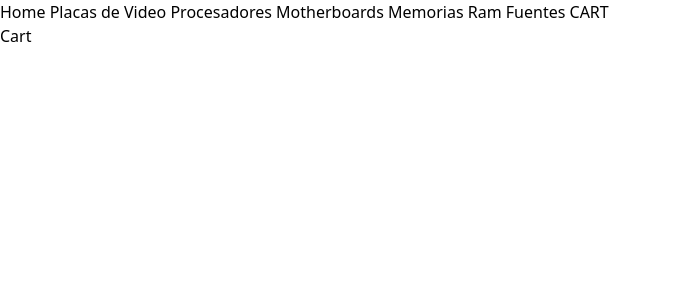
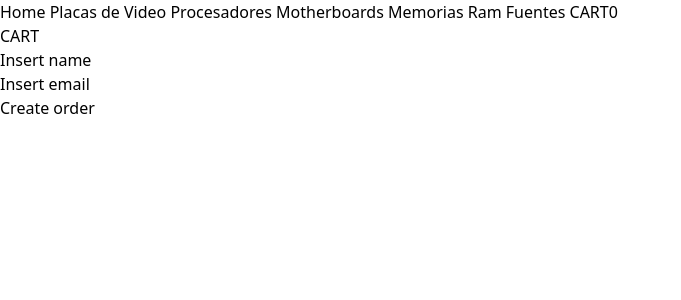
Before and after one commit to LautyPale/ecommerce-test, a React (Vite) app: page /cart in a window 1280 px wide. Shown: the top 300 px of the page, without its empty margins (0-681 px from the left). Built offline with nearby package versions, Linux system fonts and the light colour scheme.

Commit message:
add Firebase database and cartContext

```diff
--- a/src/App.jsx
+++ b/src/App.jsx
@@ -1,22 +1,24 @@
 import NavBar from "./components/NavBar/NavBar.jsx"
 import ItemListContainer from "./components/ItemListContainer/ItemListContainer"
 import ItemDetailContainer from "./components/ItemDetailContainer/ItemDetailContainer"
-import Cart from "./components/Cart/Cart"
+import CartDetail from "./components/Cart/Cart"
 import './App.css';
 import { Route, Routes } from 'react-router-dom'
-
+import CartContextProvider from "./context/CartContext/CartContextProvider.jsx";
 
 export default function App() {
 
   return (
     <>
+      <CartContextProvider>
         <NavBar />
         <Routes>
             <Route path='/' element={<ItemListContainer />}/>
             <Route path='/category/:categoryId' element={<ItemListContainer />}/>
             <Route path='/detail/:id' element={<ItemDetailContainer />}/>
-          <Route path='/cart' element={<Cart/>}/>
+            <Route path='/cart' element={<CartDetail/>}/>
         </Routes>
+      </CartContextProvider>
     </>
   )
 }
--- a/src/components/Cart/Cart.jsx
+++ b/src/components/Cart/Cart.jsx
@@ -1,8 +1,111 @@
+import { useContext, useState } from 'react'
+import Form from '../Form/Form'
+import CartContext from '../../context/CartContext/CartContext'
+import { getFirestore, collection, addDoc } from 'firebase/firestore'
 
+export default function CartDetail () {
 
+  const [orderId, setOrderId] = useState('')
+  const { cart, removeItem, getTotal, clear } = useContext(CartContext)
 
-export default function Cart () {
+  const [buyer, setBuyer] = useState({
+    name: '',
+    email: ''
+  })
+
+  const [error, setError] = useState({
+    name: '',
+    email: '',
+    cart: ''
+  })
+
+  const handleInputChange = (e) => {
+
+    setBuyer({
+      ...buyer,
+      [e.target.name]: e.target.value
+    })
+
+  }
+
+  const submit = (e) => {
+    e.preventDefault()
+
+    const localError = {}
+    if (!buyer.name) {
+      localError.name = 'Name is required'
+    }
+    if (!buyer.email) {
+      localError.email = 'Email is required'
+    }
+    if (cart.length === 0) {
+      localError.cart = 'Cart cannot be empty'
+    }
+    if (Object.keys(localError).length === 0) {
+      addOrder()
+    } else {
+      setError(localError)
+    }
+
+  }
+
+  const addOrder = () => {
+    const purchase = {
+      buyer,
+      items: cart,
+      total: getTotal(),
+      date: new Date()
+    }
+    const db = getFirestore()
+    const orderCollection = collection(db, 'orders')
+    addDoc(orderCollection, purchase)
+    .then (docRef => {
+            setOrderId(docRef.id)
+            clear()
+            setBuyer({
+              name: '',
+              email: ''
+            })
+          })
+    .catch (error => console.log(error))
+
+  }
+
+  const orderCompleted = () => {
+    if (orderId) {
+      return <p className='m-4 text-center'>Your order has been successfully created. Your order number is {orderId}</p>
+    }
+  }
+
   return (
-    <div>Cart</div>
+    <div className=''>
+      CART
+      <div className='cart-container'>
+        {cart.map((item) => (
+          <div key={item.id} className='flex flex-row m-4 shadow shadow-red-500'>
+            <div>
+              <p>Producto: {item.name}</p>
+              <p>Cantidad: {item.quantity}</p>
+            </div>
+            <img src={item.image} alt={item.name} className='h-32'/>
+            <button onClick={() => removeItem(item.id)} className='cart-button'>
+              Remove
+            </button>
+
+          </div>
+        ))}
+      </div>
+
+      <Form
+        handleInputChange={handleInputChange}
+        submit={submit}
+        formData={buyer}
+        error={error}
+      />
+      {
+        orderCompleted()
+      }
+
+    </div>
   )
 }
--- /dev/null
+++ b/src/components/Counter/Counter.jsx
@@ -0,0 +1,29 @@
+import { useState } from "react";
+
+export default function Counter({ onAdd, quantity = 1 }) {
+    const [count, setCount] = useState(quantity)
+
+    const handleIncrement = () => {
+        setCount(count + 1)
+    }
+
+    const handleDecrement = () => {
+        if (count > 1) {
+            setCount(count - 1)
+        }
+    }
+
+    const handleAddToCart = () => {
+        onAdd(count)
+        setCount(1)
+    }
+
+    return (
+        <div>
+            <button onClick={handleDecrement} className="px-2 py-0.5 border-4 border-black">-</button>
+            <span className="m-2 px-2 py-0.5">{count}</span>
+            <button onClick={handleIncrement} className="px-2 py-0.5 border-4 border-black">+</button>
+            <button onClick={handleAddToCart} className="mx-2 px-2 py-0.5 border-4 border-black">Add to cart</button>
+        </div>
+    )
+}
--- /dev/null
+++ b/src/components/Form/Form.jsx
@@ -0,0 +1,31 @@
+
+
+export default function Form ({ handleInputChange, submit, formData, error}){
+
+  return (
+    <form onSubmit={submit} className='max-w-md h-fit mx-auto flex flex-col m-4 rounded-xl shadow shadow-green-500'>
+
+      {
+        Object.keys(formData).map((key, index) => (
+          <div key={index} className='m-4 shadow shadow-black'>
+            <label htmlFor={key}>Insert {key}</label>
+            <input
+              className="m-2 border-2 rounded-md"
+              type={key === 'email' ? 'email' : 'text'}
+              name={key} id={key}
+              onChange={handleInputChange}
+              value={formData[key] || ''}
+            />
+            {error[key] && <span className="text-red-600">{error[key]}</span>}
+          </div>
+        ))
+      }
+
+      {error.cart && <div className="mx-4 text-red-600">{error.cart}</div>}
+
+      <button className="button">Create order</button>
+
+    </form>
+  )
+
+}
--- a/src/components/ItemDetailContainer/ItemDetail.jsx
+++ b/src/components/ItemDetailContainer/ItemDetail.jsx
@@ -1,13 +1,15 @@
+import Counter from "../Counter/Counter";
 
-
-export default function ItemDetail({ name, model, price, category }) {
+export default function ItemDetail({ item, onAdd }) {
   return (
-    <div className="flex flex-col mx-auto items-center">
-        <h3>DETAIL</h3>
-        <p>Name: {name}</p>
-        <p>Model: {model}</p>
-        <p>Price: {price}</p>
-        <p>Category: {category}</p>
+    <div key={item.id} className="flex flex-col mx-auto items-center">
+      <img src={item.image} alt={item.name} />
+      <h3>Name: {item.name}</h3>
+      <p>Description: {item.model}</p>
+      <p>Price: {item.price}</p>
+      <p>Stock: {item.stock}</p>
+      <p>Category: {item.category}</p>
+      <Counter onAdd={ onAdd }/>
     </div>
   )
 }
--- a/src/components/ItemDetailContainer/ItemDetailContainer.jsx
+++ b/src/components/ItemDetailContainer/ItemDetailContainer.jsx
@@ -1,22 +1,37 @@
+import { useEffect, useState, useContext } from 'react';
 import ItemDetail from './ItemDetail';
 import { useParams } from 'react-router-dom';
-
+import { getDoc, doc, getFirestore } from 'firebase/firestore'
+import CartContext from '../../context/CartContext/CartContext';
 
 export default function ItemDetailContainer() {
 
-    const { id } = useParams();
-    console.log(id);
-    const data = {
-        id: 1,
-        name: 'Product Name',
-        model: 'Product Model',
-        price: 1000,
-        category: 'Product Category',
-    }
+  const [item, setItem] = useState({})
+  const { id } = useParams()
+  const { addItem } = useContext(CartContext)
+
+  const onAdd = (quantity) => {
+    addItem(item, quantity)
+  }
+
+  useEffect(() => {
+    const db = getFirestore()
+    const docRef = doc(db, 'items', id)
+    getDoc(docRef)
+    .then ((snapshot) => {
+      if (snapshot.exists()) {
+        setItem({
+          id: snapshot.id,
+          ...snapshot.data()
+        })
+      }
+    })
+
+  }, [id])
 
   return (
     <div className="flex flex-row m-4 h-auto shadow shadow-green-500">
-        <ItemDetail item={data}/>
+        <ItemDetail item={item} onAdd={onAdd}/>
     </div>
   )
 }
--- a/src/components/ItemListContainer/Item.jsx
+++ b/src/components/ItemListContainer/Item.jsx
@@ -1,13 +1,15 @@
+import { Link } from 'react-router-dom'
 
-
-export default function Item ({item}) {
+export default function Item ({ item }) {
   return (
-    <div className="w-40 h-auto m-4 shadow shadow-indigo-900">
-        <p>Name: </p>
-        <p>Model: </p>
-        <p>Price: </p>
-        <p>Category: </p>
-        {item}
+    <div key={item.id} className="w-40 h-auto m-4 shadow shadow-indigo-900">
+        <img src={item.image} alt={item.name} />
+        <h3>Name: {item.name}</h3>
+        <p>Description: {item.model}</p>
+        <p>Price: {item.price}</p>
+        <p>Stock: {item.stock}</p>
+        <p>Category: {item.category}</p>
+        <Link className='button' to={`/detail/${item.id}`}>Ver Detalle</Link>
     </div>
   )
 }
--- a/src/components/NavBar/NavBar.jsx
+++ b/src/components/NavBar/NavBar.jsx
@@ -1,8 +1,12 @@
+import { useContext } from "react"
 import { NavLink } from "react-router-dom"
-
+import CartContext from "../../context/CartContext/CartContext"
 
 
 export default function NavBar () {
+
+  const { cart } = useContext(CartContext)
+
   return (
     <ul className="flex flex-row justify-end m-4 shadow shadow-blue-500">
         <NavLink to={'/'} className="mx-4 px-4 py-2 cursor-pointer shadow bg-gray-500 shadow-orange-600 text-white"> Home </NavLink>
@@ -11,7 +15,10 @@ export default function NavBar () {
         <NavLink to={'/category/mother'} className="mx-4 px-4 py-2 cursor-pointer shadow bg-gray-500 shadow-orange-600 text-white"> Motherboards </NavLink>
         <NavLink to={'/category/ram'} className="mx-4 px-4 py-2 cursor-pointer shadow bg-gray-500 shadow-orange-600 text-white"> Memorias Ram </NavLink>
         <NavLink to={'/category/psu'} className="mx-4 px-4 py-2 cursor-pointer shadow bg-gray-500 shadow-orange-600 text-white"> Fuentes </NavLink>
-        <NavLink to={'/cart'} className="mx-4 px-4 py-2 cursor-pointer shadow bg-gray-500 shadow-orange-600 text-white"> CART </NavLink>
+        <NavLink to={'/cart'} className="mx-4 px-4 py-2 cursor-pointer shadow bg-gray-500 shadow-orange-600 text-white">
+          CART
+          <span>{cart.length}</span>
+        </NavLink>
     </ul>
   )
 }
--- /dev/null
+++ b/src/context/CartContext/CartContext.js
@@ -0,0 +1,5 @@
+import { createContext } from 'react';
+
+const CartContext = createContext();
+
+export default CartContext;
--- /dev/null
+++ b/src/context/CartContext/CartContextProvider.jsx
@@ -0,0 +1,65 @@
+import {useState} from "react";
+import CartContext from "./CartContext";
+
+const CartContextProvider = ({children}) => {
+
+    const [cart, setCart] = useState([])
+
+    console.log(cart)
+
+    const addItem = (item, quantity) => {
+
+        const ItemInCart = cart.find((element) => element.id === item.id)
+
+        if (!ItemInCart) {
+            setCart([
+                ...cart,
+                {
+                    quantity: quantity,
+                    ...item
+                }
+            ])
+        } else {
+            setCart([
+                cart.map(cartItem => {
+                    cartItem.id === item.id
+                    ? { ...cartItem, quantity: cartItem.quantity + quantity } : cartItem
+                })
+            ])
+
+        }
+
+    }
+
+    const removeItem = (id) => {
+        setCart(
+            cart.filter((element) => element.id !== id)
+        )
+    }
+
+    const getTotal = () => {
+        return cart.reduce((acc, item) => acc + item.price * item.quantity, 0)
+    }
+
+    const clear = () => {
+        setCart([])
+    }
+
+    console.log(cart)
+
+    const values = {
+        cart,
+        addItem,
+        removeItem,
+        getTotal,
+        clear
+    }
+
+    return (
+        <CartContext.Provider value={values}>
+            {children}
+        </CartContext.Provider>
+    )
+}
+
+export default CartContextProvider;
```
Also changed, not shown: src/components/ItemListContainer/ItemListContainer.jsx (+12 -6 lines). Lines whose indentation alone changed are shown as unchanged.
